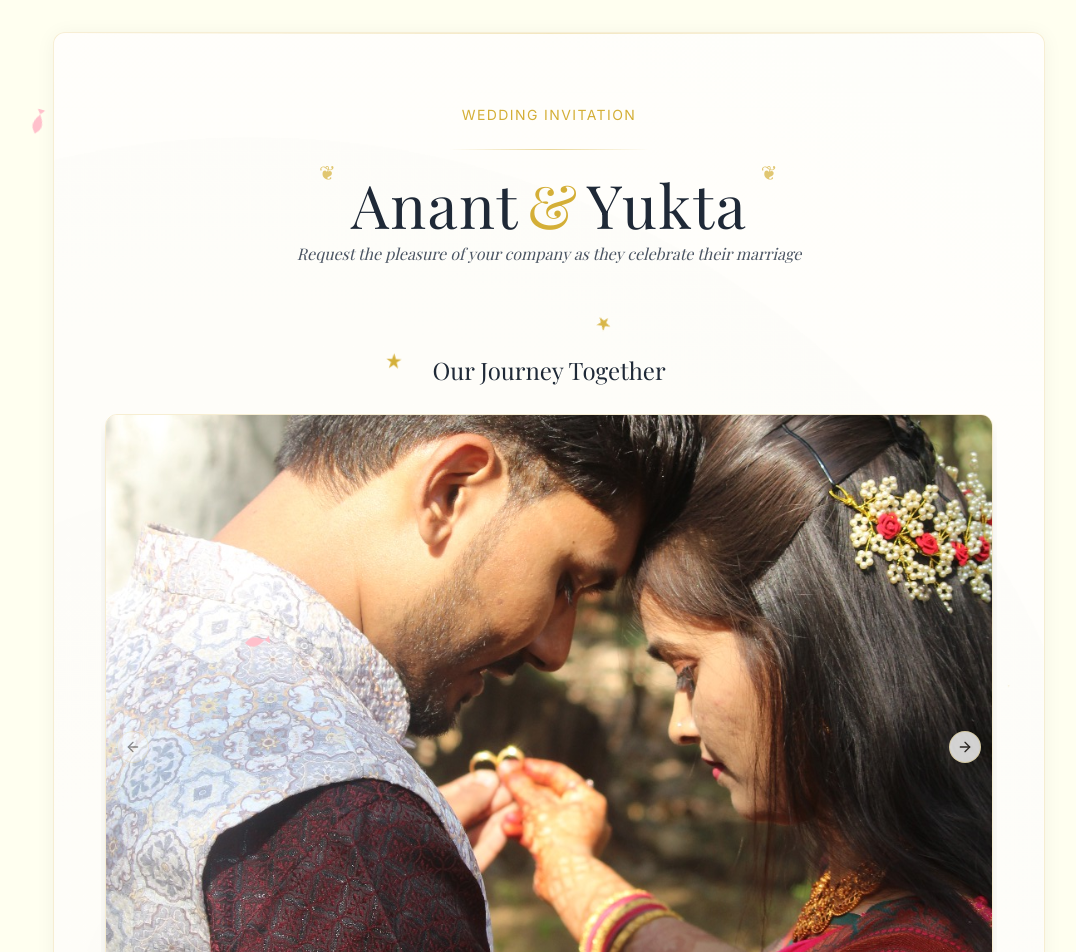
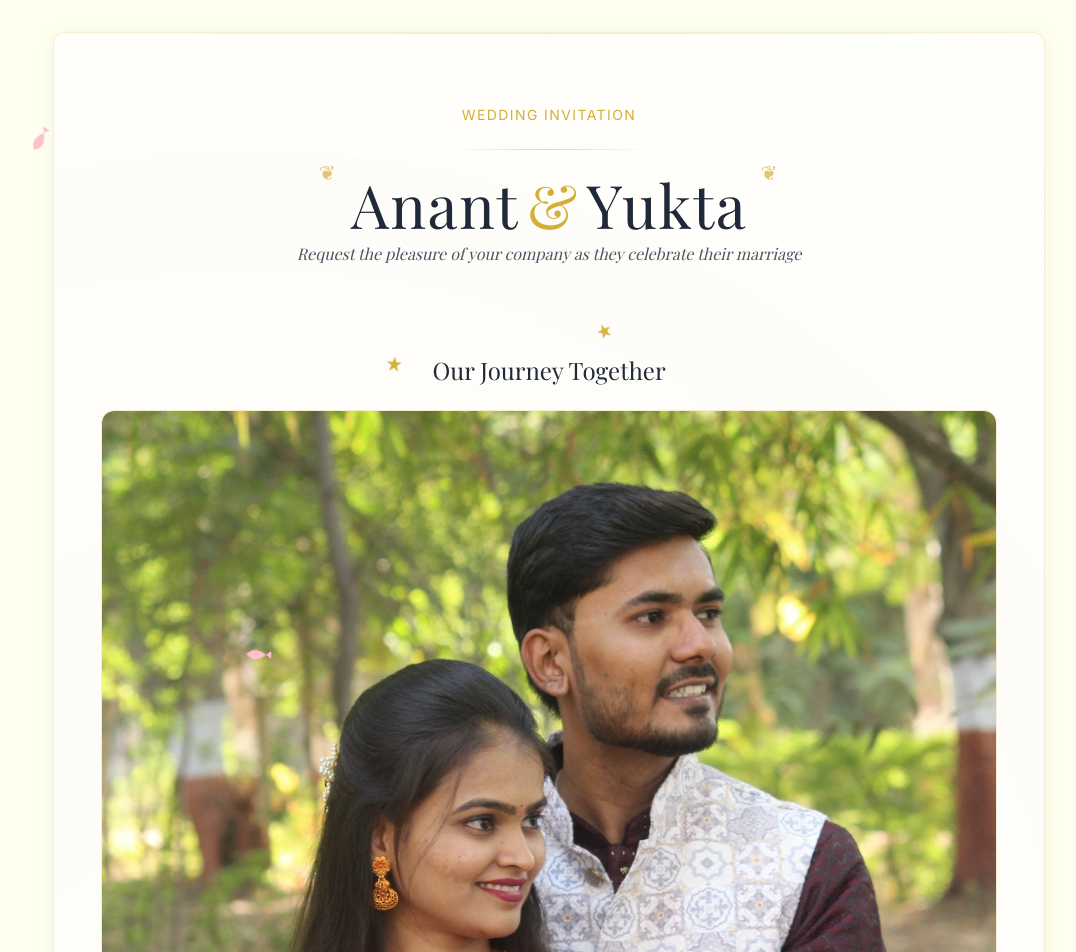
Before and after one commit to aniket-dg/invitation-card, a React (Vite) app: page / in a window 1280 px wide. Shown: the top 952 px of the page, without its empty margins (91-1167 px from the left). Built offline with nearby package versions, Linux system fonts and the light colour scheme.

Commit message:
Update gallery

```diff
--- a/src/components/CoupleGallery.tsx
+++ b/src/components/CoupleGallery.tsx
@@ -1,73 +1,51 @@
+import React, { useState, useEffect } from 'react';
+import { motion, AnimatePresence } from 'framer-motion';
 
-import React, { useEffect } from 'react';
-import { motion } from 'framer-motion';
-import {
-  Carousel,
-  CarouselContent,
-  CarouselItem,
-  CarouselNext,
-  CarouselPrevious
-} from "@/components/ui/carousel";
-import useEmblaCarousel from 'embla-carousel-react';
-import Autoplay from 'embla-carousel-autoplay';
+const images = [
+  "/lovable-uploads/f0f5e2a8-0de4-4427-b055-0b742d64b858.png",
+  "/lovable-uploads/334081c4-055b-43d7-88ff-f8213b49483f.png",
+  "/lovable-uploads/ebc8ca28-db9d-4b64-857c-049eca7c99bd.png",
+  "/lovable-uploads/f68d9120-2a9b-4b93-892a-b942e6890dde.png",
+  "/lovable-uploads/2d70d9a3-0c2a-4eb1-a365-5390dad9141e.png",
+  "/lovable-uploads/eb29f5c1-9f4c-4392-823f-d4f43af3ed66.png",
+  "/lovable-uploads/268e69be-5d92-4d64-8947-91208f6f8db7.png",
+  "/lovable-uploads/71d15647-8dc3-470e-80d2-0a105735a502.png"
+];
 
 const CoupleGallery = () => {
-  const [emblaRef, emblaApi] = useEmblaCarousel(
-    { loop: true, align: "center" },
-    [Autoplay({ delay: 4000, stopOnInteraction: false })]
-  );
+  const [index, setIndex] = useState(0);
 
-  const images = [
-    "public/lovable-uploads/f0f5e2a8-0de4-4427-b055-0b742d64b858.png",
-    "public/lovable-uploads/334081c4-055b-43d7-88ff-f8213b49483f.png",
-    "public/lovable-uploads/ebc8ca28-db9d-4b64-857c-049eca7c99bd.png",
-    "public/lovable-uploads/f68d9120-2a9b-4b93-892a-b942e6890dde.png",
-    "public/lovable-uploads/2d70d9a3-0c2a-4eb1-a365-5390dad9141e.png",
-    "public/lovable-uploads/eb29f5c1-9f4c-4392-823f-d4f43af3ed66.png",
-    "public/lovable-uploads/268e69be-5d92-4d64-8947-91208f6f8db7.png",
-    "public/lovable-uploads/71d15647-8dc3-470e-80d2-0a105735a502.png"
-  ];
+  useEffect(() => {
+    const interval = setInterval(() => {
+      setIndex((prevIndex) => (prevIndex + 1) % images.length);
+    }, 4000); // Change image every 4 seconds
+
+    return () => clearInterval(interval);
+  }, []);
 
   return (
     <motion.div
-      className="my-12 rounded-xl overflow-hidden"
+      className="my-12 rounded-xl overflow-hidden w-full max-w-4xl mx-auto"
       initial={{ opacity: 0, y: 20 }}
       animate={{ opacity: 1, y: 0 }}
       transition={{ duration: 0.8, delay: 0.5 }}
     >
       <h2 className="text-center text-2xl font-serif text-gray-800 mb-6">Our Journey Together</h2>
 
-      <div ref={emblaRef} className="overflow-hidden">
-        <Carousel className="w-full max-w-4xl mx-auto">
-          <CarouselContent>
-            {images.map((image, index) => (
-              <CarouselItem key={index}>
-                <motion.div
-                  className="p-1"
-                  initial={{ opacity: 0, scale: 0.95 }}
-                  animate={{ opacity: 1, scale: 1 }}
-                  transition={{ duration: 0.5 }}
-                >
-                  <div className="overflow-hidden rounded-xl border border-wedding-gold/20 shadow-lg">
-                    <motion.img
-                      src={image}
-                      alt={`Anant and Yukta - Photo ${index + 1}`}
-                      className="w-full aspect-[4/3] object-cover"
-                      whileHover={{
-                        scale: 1.05,
-                        transition: { duration: 0.3 }
-                      }}
-                      loading="lazy"
-                    />
-                  </div>
-                </motion.div>
-              </CarouselItem>
-            ))}
-          </CarouselContent>
-
-          <CarouselPrevious className="left-4 bg-white/80 border-wedding-gold/30 hover:bg-wedding-gold hover:text-white" />
-          <CarouselNext className="right-4 bg-white/80 border-wedding-gold/30 hover:bg-wedding-gold hover:text-white" />
-        </Carousel>
+      <div className="relative w-full aspect-[4/5] overflow-hidden rounded-xl border border-wedding-gold/20 shadow-lg">
+        <AnimatePresence mode="wait">
+          <motion.img
+            key={index} // This forces re-render for each image
+            src={images[index]}
+            alt={`Anant and Yukta - Photo ${index + 1}`}
+            className="absolute w-full h-full object-cover rounded-xl"
+            // className="w-full aspect-[4/3] object-cover"
+            initial={{ opacity: 0 }}
+            animate={{ opacity: 1 }}
+            exit={{ opacity: 0 }}
+            transition={{ duration: 1 }}
+          />
+        </AnimatePresence>
       </div>
 
       <div className="divider mt-8"></div>
```
